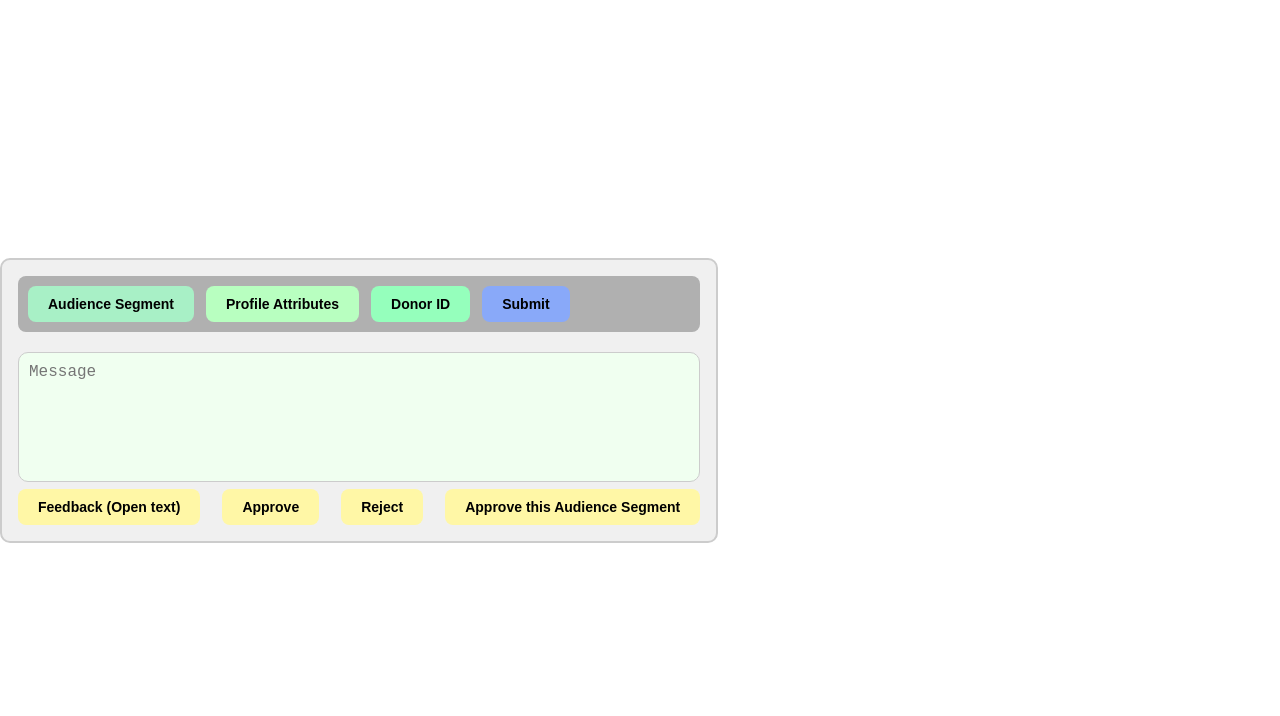
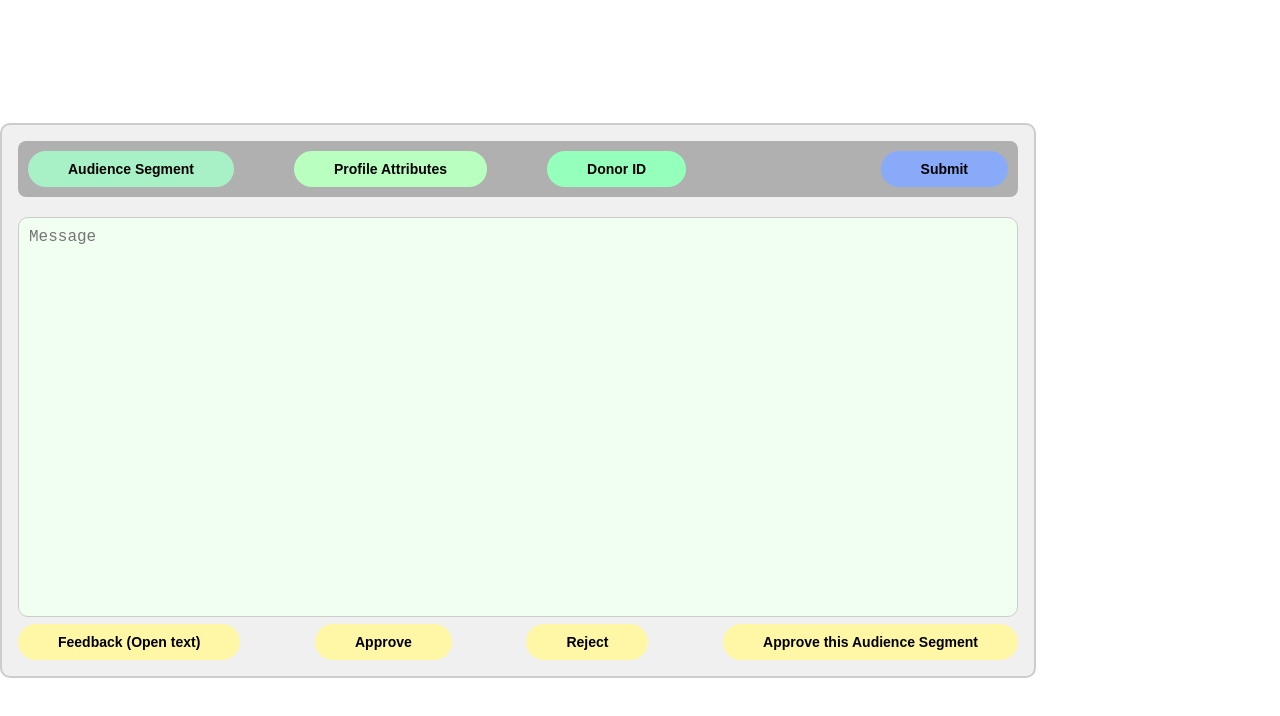
Before and after one commit to prem-syntasa/superset-approval-mechanism, a React (Vite) app: page / in a window 1280 px wide. Shown: the top 716 px of the page. Built offline with nearby package versions, Linux system fonts and the light colour scheme.

Commit message:
update msg

```diff
--- a/src/App.jsx
+++ b/src/App.jsx
@@ -24,15 +24,19 @@
       fontFamily: 'Arial, sans-serif',
       border: '2px solid #ccc',
       borderRadius: '10px',
-      width: '100%',
-      maxWidth: '800px',
+      // width: '100%',
+      width: '1000px',
       margin: '0 auto'
     }}>
-      <div style={{ display: 'flex', gap: '12px', marginBottom: '20px', backgroundColor: '#b0b0b0', padding: '10px', borderRadius: '8px' }}>
+      <div style={{ display: 'flex', gap: '12px', marginBottom: '20px', justifyContent: 'space-between', backgroundColor: '#b0b0b0', padding: '10px', borderRadius: '8px' }}>
+        <div style={{ display: 'flex', gap: '60px' }}>
         <button onClick={() => handleClick('Audience Segment')} style={btnStyle('#A8F0C6')}>Audience Segment</button>
         <button onClick={() => handleClick('Profile Attributes')} style={btnStyle('#B8FFC0')}>Profile Attributes</button>
         <button onClick={() => handleClick('Donor ID')} style={btnStyle('#95FFBC')}>Donor ID</button>
+        </div>
+        <div>
         <button onClick={() => handleClick('Submit')} style={btnStyle('#89A9F9')}>Submit</button>
+        </div>
       </div>
 
       <div>
@@ -41,7 +45,7 @@
           onChange={(e) => setMessage(e.target.value)}
           style={{
             width: '100%',
-            height: '100%',
+            height: '400px',
             resize: 'none',
             fontSize: '16px',
             padding: '10px',
@@ -73,9 +77,9 @@
 function btnStyle(color) {
   return {
     backgroundColor: color,
-    padding: '10px 20px',
+    padding: '10px 40px',
     border: 'none',
-    borderRadius: '8px',
+    borderRadius: '20px',
     fontSize: '14px',
     cursor: 'pointer',
     fontWeight: 'bold'
```
